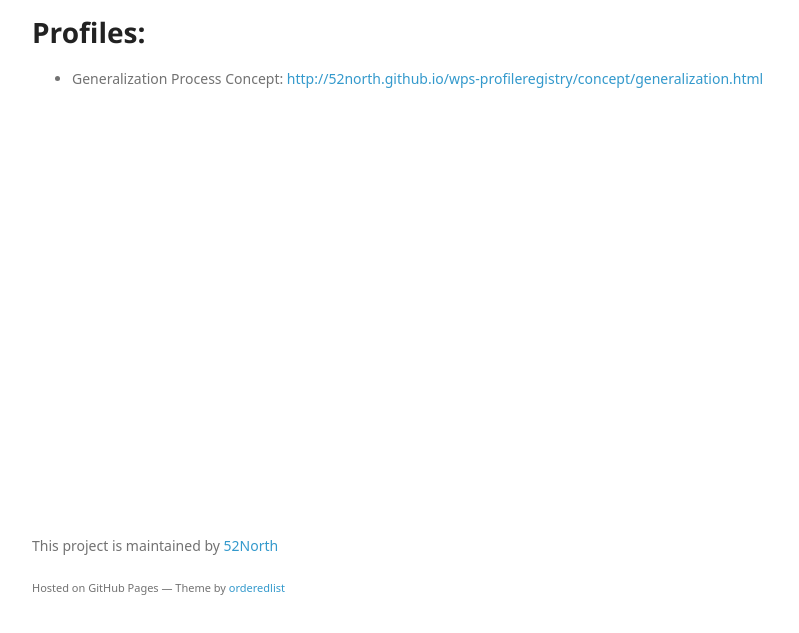
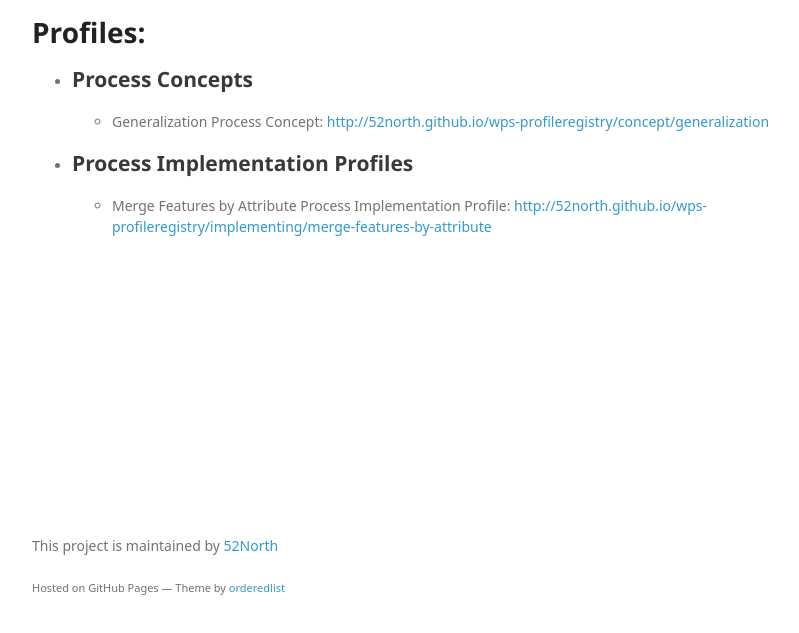
Before and after one commit to 52North/wps-profileregistry, a plain HTML site: page index.html in a window 1280 px wide. Shown: the part 133-766 px from the top of the page, without its empty margins (178-977 px from the left). Drawn offline with Linux system fonts and the light colour scheme; a web font is replaced by a local one.

Commit message:
Add profile

```diff
--- a/index.html
+++ b/index.html
@@ -21,9 +21,20 @@
 
 <h1>
 <a id="profiles" class="anchor" href="#profiles" aria-hidden="true"><span aria-hidden="true" class="octicon octicon-link"></span></a>Profiles:</h1>
-
 <ul>
-<li>Generalization Process Concept: <a href="http://52north.github.io/wps-profileregistry/concept/generalization.html">http://52north.github.io/wps-profileregistry/concept/generalization.html</a>
+<li>
+<h2>Process Concepts</h2>
+<ul>
+<li>Generalization Process Concept: <a href="http://52north.github.io/wps-profileregistry/concept/generalization.html">http://52north.github.io/wps-profileregistry/concept/generalization</a>
+</li>
+</ul>
+</li>
+<li>
+<h2>Process Implementation Profiles</h2>
+<ul>
+<li>Merge Features by Attribute Process Implementation Profile: <a href="http://52north.github.io/wps-profileregistry/implementing/merge-features-by-attribute.html">http://52north.github.io/wps-profileregistry/implementing/merge-features-by-attribute</a>
+</li>
+</ul>
 </li>
 </ul>
       <footer>
```
